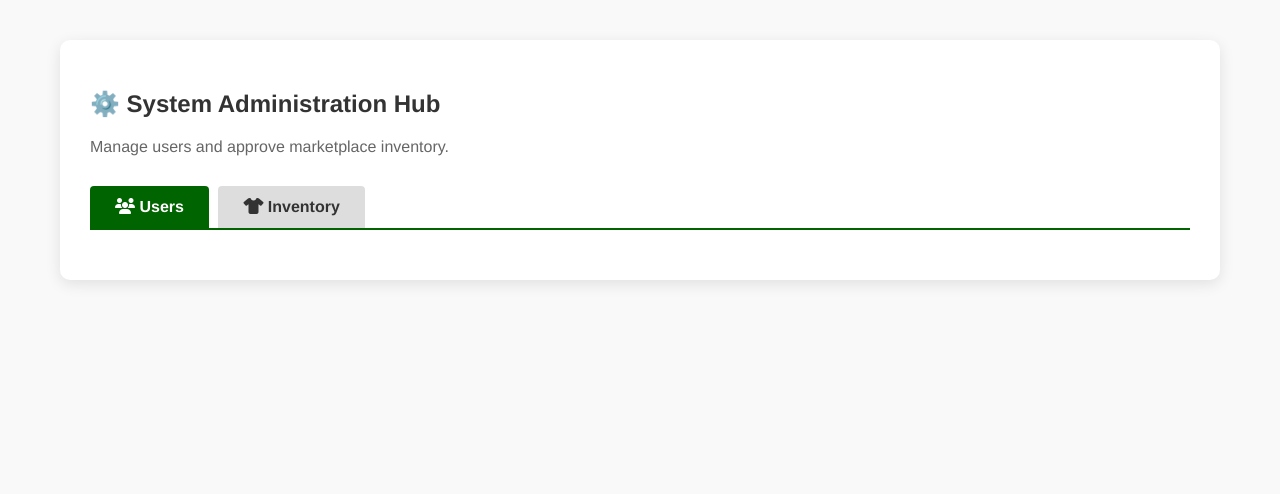
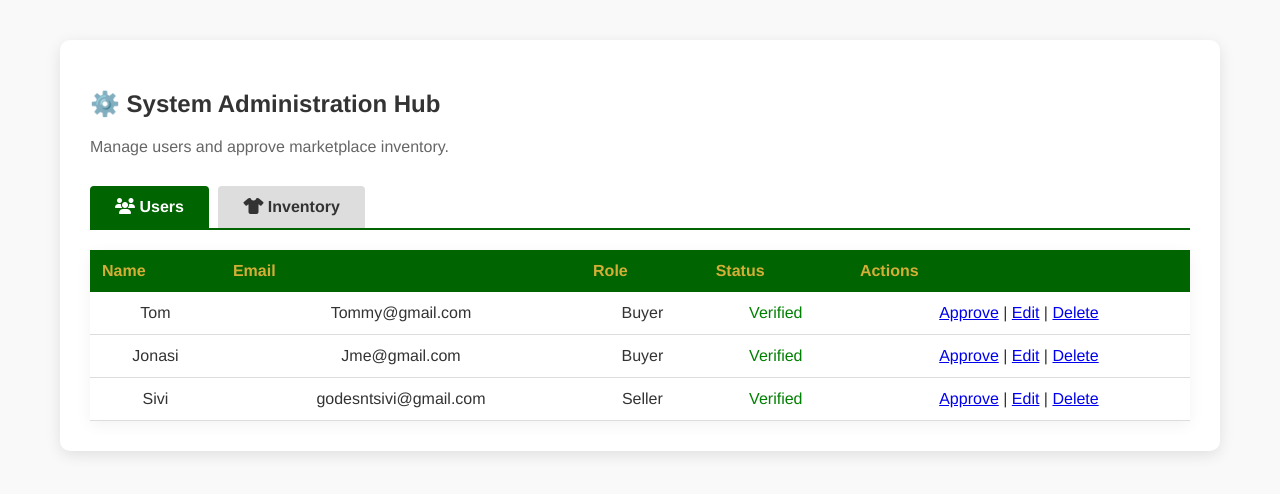
Before and after one commit to Sivi056/Pastimes_Online_Thrift_Store, a PHP site: page /admin.php in a window 1280 px wide. Shown: the part 54-548 px from the top of the page. Run offline with PHP 8.4, Linux system fonts and the light colour scheme; data comes from the database, SQL or seed files in the repository.

Commit message:
Fix: Add user table loop and display logic to admin.php

```diff
--- a/admin.php
+++ b/admin.php
@@ -212,10 +212,56 @@ if (isset($_GET['edit_product'])) {
         <?php if ($currentTab == 'users'): ?>
         <table
             style="width: 100%; border-collapse: collapse; background: white; box-shadow: 0 4px 15px rgba(0,0,0,0.05);">
+            <thead style="background: #f4f4f4;">
+                <tr>
+                    <th style="padding: 12px; text-align: left;">Name</th>
+                    <th style="padding: 12px; text-align: left;">Email</th>
+                    <th style="padding: 12px; text-align: left;">Role</th>
+                    <th style="padding: 12px; text-align: left;">Status</th>
+                    <th style="padding: 12px; text-align: left;">Actions</th>
+                </tr>
+            </thead>
+            <tbody>
+                <?php while ($row = mysqli_fetch_assoc($userResult)): ?>
+                <tr style="border-bottom: 1px solid #ddd;">
+                    <td style="padding: 12px;"><?php echo htmlspecialchars($row['userName']); ?></td>
+                    <td style="padding: 12px;"><?php echo htmlspecialchars($row['userEmail']); ?></td>
+                    <td style="padding: 12px;"><?php echo htmlspecialchars($row['role']); ?></td>
+                    <td style="padding: 12px;">
+                        <?php echo $row['isVerified'] ? '<span style="color:green;">Verified</span>' : '<span style="color:red;">Pending</span>'; ?>
+                    </td>
+                    <td style="padding: 12px;">
+                        <a href="admin.php?approve_user=<?php echo $row['userId']; ?>">Approve</a> |
+                        <a href="admin.php?edit_user=<?php echo $row['userId']; ?>">Edit</a> |
+                        <a href="admin.php?delete_user=<?php echo $row['userId']; ?>"
+                            onclick="return confirm('Are you sure?')">Delete</a>
+                    </td>
+                </tr>
+                <?php endwhile; ?>
+            </tbody>
         </table>
         <?php else: ?>
         <table
             style="width: 100%; border-collapse: collapse; background: white; box-shadow: 0 4px 15px rgba(0,0,0,0.05);">
+            <thead style="background: #f4f4f4;">
+                <tr>
+                    <th style="padding: 12px;">Item</th>
+                    <th style="padding: 12px;">Status</th>
+                    <th style="padding: 12px;">Actions</th>
+                </tr>
+            </thead>
+            <tbody>
+                <?php while ($row = mysqli_fetch_assoc($productResult)): ?>
+                <tr style="border-bottom: 1px solid #ddd;">
+                    <td style="padding: 12px;"><?php echo htmlspecialchars($row['itemName']); ?></td>
+                    <td style="padding: 12px;"><?php echo htmlspecialchars($row['status']); ?></td>
+                    <td style="padding: 12px;">
+                        <a href="admin.php?approve_product=<?php echo $row['productId']; ?>">Approve</a> |
+                        <a href="admin.php?edit_product=<?php echo $row['productId']; ?>">Edit</a>
+                    </td>
+                </tr>
+                <?php endwhile; ?>
+            </tbody>
         </table>
         <?php endif; ?>
     </div>
```
